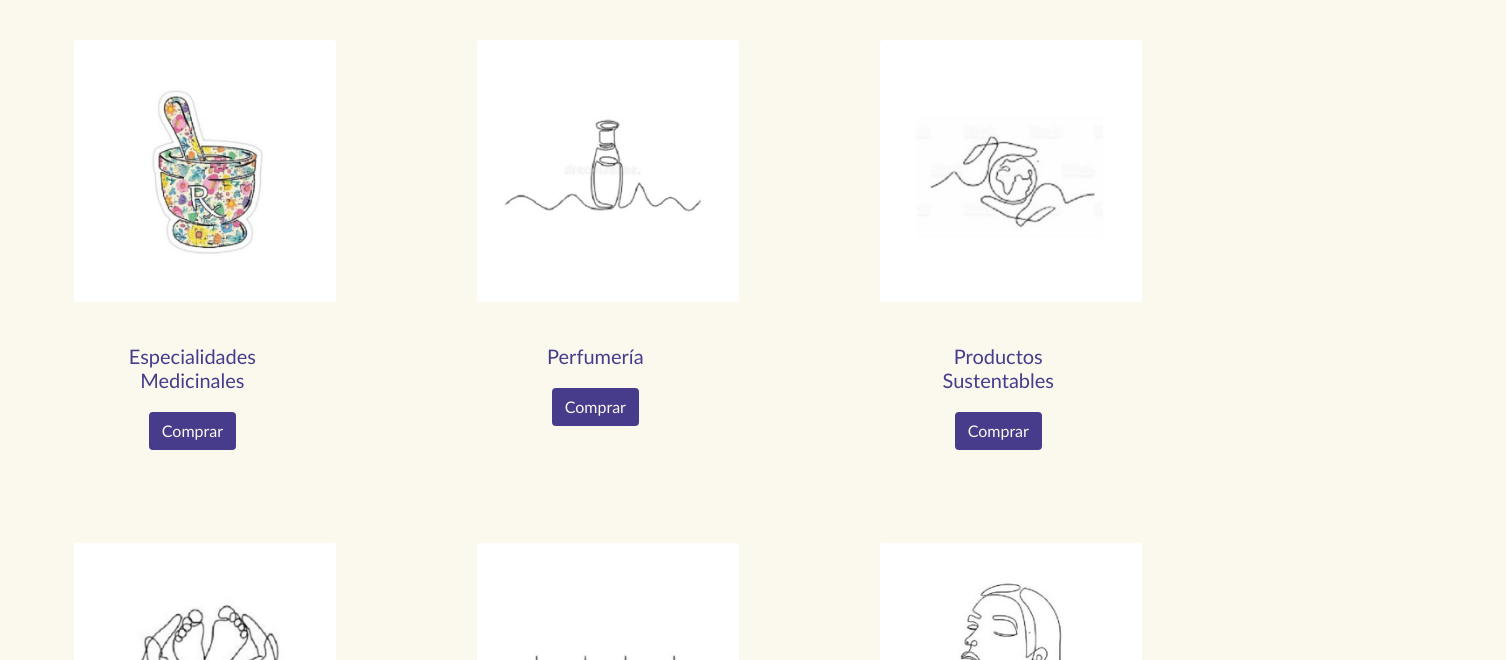
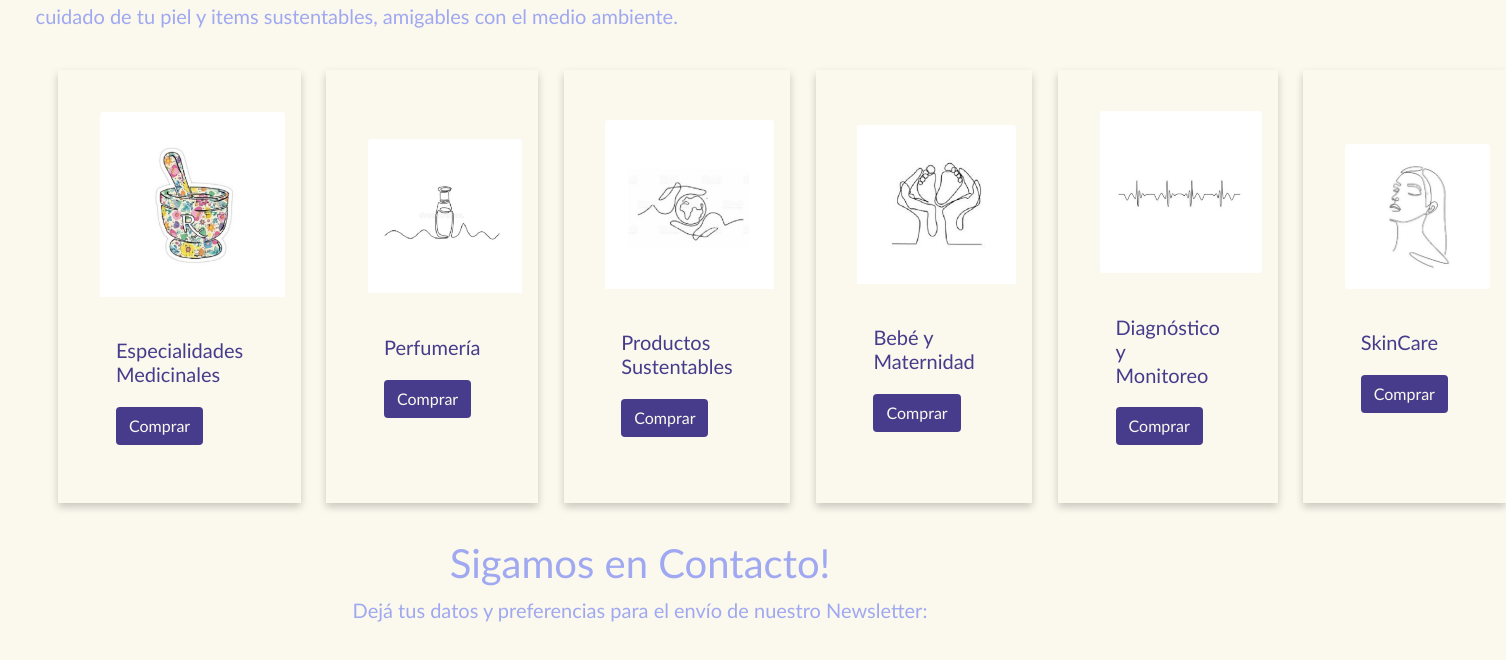
Before and after one commit to Ximenaube/proyectofinal_coder2, a plain HTML site: page pages/productos.html in a window 1280 px wide. Shown: the part 498-1158 px from the top of the page, 1506 px wide, since content can reach past the window. Drawn offline with nearby package versions, Linux system fonts and the light colour scheme.

Commit message:
hice responsive las pages productos y ooss, modifiqué la foto del footer por una de mejor calidad e hice limpieza de código

```diff
--- a/estilos/estilo.scss
+++ b/estilos/estilo.scss
@@ -33,6 +33,15 @@ $colorBoton: #473c8b;
 	.foto{
 		width: 100%;
 	}
+	.cards{
+		flex-direction: column;
+	}
+	.card_index {
+		  width: 100%;
+		  display: block;
+		  margin-bottom: 20px;
+		}
+
 }
 
 *	{
@@ -90,20 +99,20 @@ main	{
 	background-color:$colorFondo;
 }
 
-.header{
+.header {
+	display: flex;
+	align-content: flex-start;
+
 	.foto {
-		float: left;
 		width: 100px;
 		height: 100px;
-
 	  }
-
-	  h1 {
-		position: relative;
-		display: inline-block;
+	h1 {
 		top: 18px;
 		left: 10px;
 	  }
+
+
 }
 
 /*Estilos de Home*/
@@ -118,7 +127,7 @@ main	{
 	.carousel{
 		max-height: 1000px;
 		max-width: 1000px;
-		margin: 10px;
+		align-self: center;
 	}
 }
 
@@ -159,6 +168,58 @@ text-align: left;
 background-color: $colorSubTitulo;
 color: white;
 }
+/*Estilos de Cards*/
+
+.cards {
+	display: flex;
+	justify-content: space-evenly;
+	padding: 10px;
+
+	.item1{
+		box-shadow: 0 4px 8px 0 rgba(0, 0, 0, 0.2);
+		padding: 16px;
+		align-content: center;
+
+	}
+	.item2{
+		box-shadow: 0 4px 8px 0 rgba(0, 0, 0, 0.2);
+		padding: 16px;
+		align-content: center;
+
+	}
+	.item3{
+		box-shadow: 0 4px 8px 0 rgba(0, 0, 0, 0.2);
+		padding: 16px;
+		align-content: center;
+
+	}
+	.item4{
+		box-shadow: 0 4px 8px 0 rgba(0, 0, 0, 0.2);
+		padding: 16px;
+		align-content: center;
+
+	}
+	.item5{
+		box-shadow: 0 4px 8px 0 rgba(0, 0, 0, 0.2);
+		padding: 16px;
+		align-content: center;
+
+	}
+	.item6{
+		box-shadow: 0 4px 8px 0 rgba(0, 0, 0, 0.2);
+		padding: 16px;
+		align-content: center;
+
+	}
+}
+
+.img_card{
+	align-items: center;
+	:hover{
+		transform:scale(1.25,1.25);
+		overflow: hidden;
+	}
+}
 
 /*Estilos de *Footer*/
 
@@ -171,6 +232,8 @@ color: white;
 	border-radius: 5px;
 	background-color: $colorFondo;
 	position: relative;
+	padding-top: 25px;
+
 
 	@media (max-width: 768px) {
 		.column, input[type=submit] {
@@ -225,54 +288,6 @@ color: white;
 
 }
 
-/*Estilos de Cards*/
-
-.cards{
-	display: grid;
-	grid-template-areas: 'item1 item2 item3'
-						'item4 item5 item6';
-	grid-template-columns: auto auto auto;
-
-	.img_card{
-		:hover{
-			transform:scale(1.25,1.25);
-			overflow: hidden;
-		}
-
-}
-
-	.item1{
-		grid-area: item1;
-		text-align: center;
-	}
-	.item2{
-		grid-area: item2;
-		text-align: center;
-	}
-	.item3{
-		grid-area: item3;
-		text-align: center;
-	}
-	.item4{
-		grid-area: item4;
-		text-align: center;
-	}
-	.item5{
-		grid-area: item5;
-		text-align: center;
-	}
-	.item6{
-		grid-area: item6;
-		text-align: center;
-	}
-
-}
-
-.hover{
-	transform:scale(1,1.25);
-	overflow: hidden;
-}
-
 /*Estilo de -> Reciclaje*/
 .container2{
 	display: flex;
--- a/pages/productos.html
+++ b/pages/productos.html
@@ -56,8 +56,9 @@
 		<h3>Sobre los Productos a la venta</h3>
 		<p>Contamos con una amplia variedad de especialidades medicinales destinadas al cuidado de tu salud. Incorporamos la línea de items para el cuidado de tu piel y items sustentables, amigables con el medio ambiente.</p>
 
+
 			<div class="cards">
-			<div class="item1" style="width: 18rem;">
+				<div class="item1" style="width: 25rem;">
 					<div class="img_card">
 						<img src="../recursos/especialidades.jpg" class="card-img-top" alt="dibujo RX">
 					</div>
@@ -67,7 +68,7 @@
 					</div>
 				  </div>
 
-			<div class="item2" style="width: 18rem;">
+				<div class="item2" style="width: 25rem;">
 					<div class="img_card">
 						<img src="../recursos/perfumeria.jpg" class="card-img-top" alt="simple line art botella perfume">
 					</div>
@@ -77,7 +78,7 @@
 					</div>
 				  </div>
 
-			<div class="item3" style="width: 18rem;">
+				<div class="item3" style="width: 25rem;">
 					<div class="img_card">
 					<img src="../recursos/sustentable.jpg" class="card-img-top" alt="simple line art manos y mundo">
 					</div>
@@ -87,7 +88,7 @@
 					</div>
 				  </div>
 
-			<div class="item4" style="width: 18rem;">
+				<div class="item4" style="width: 25rem;">
 					<div class="img_card">
 						<img src="../recursos/maternidad.jpg" class="card-img-top" alt="simple line art manos y pies bebe">
 					</div>
@@ -97,7 +98,7 @@
 					</div>
 				  </div>
 
-			<div class="item5" style="width: 18rem;">
+				<div class="item5" style="width: 25rem;">
 					<div class="img_card">
 						<img src="../recursos/diagnostico.jpg" class="card-img" alt="simple line art latido">
 					</div>
@@ -107,7 +108,7 @@
 					</div>
 				  </div>
 
-			<div class="item6" style="width: 18rem;">
+				<div class="item6" style="width: 25rem;">
 					<div class="img_card">
 						<img src="../recursos/beauty.jpg" class="card-img" alt="simple line art mujer">
 					</div>
@@ -117,6 +118,7 @@
 					</div>
 				  </div>
 			</div>
+
 
 	</body>
 
```
Also changed, not shown: index.html (+3 -4 lines), estilos/estilo.css, recursos/frente_farma.jpg, 1 other file. Lines whose indentation alone changed are shown as unchanged.
